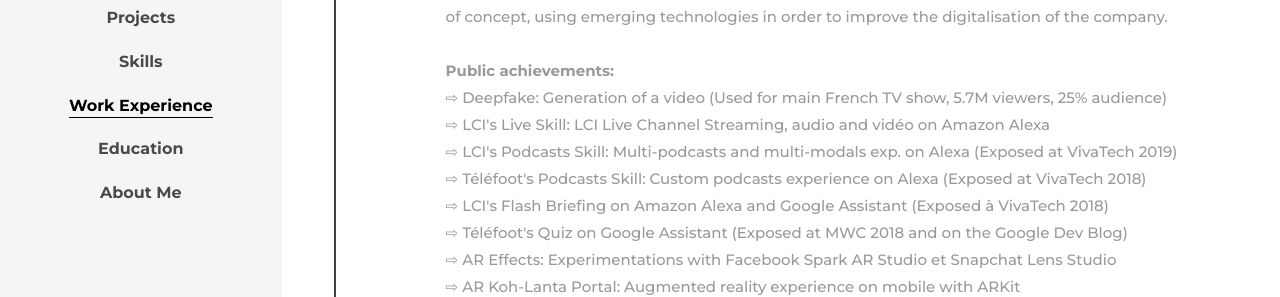
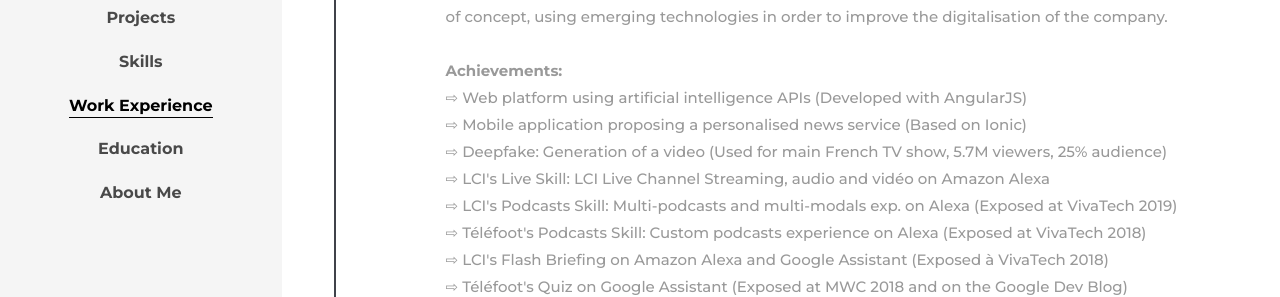
Before and after one commit to amallecourt/amallecourt.github.io, a plain HTML site: page work.html in a window 1280 px wide. Shown: the part 384-681 px from the top of the page. Drawn offline with Linux system fonts and the light colour scheme; a web font is replaced by a local one.

Commit message:
add minor fix

```diff
--- a/work.html
+++ b/work.html
@@ -81,7 +81,9 @@
     							<p>
                     In the Innovation Studio of TF1's Media Lab, I am in charge of the development of prototypes and proofs of concept, using emerging technologies in order to improve the digitalisation of the company.
                     <br><br>
-                    <strong>Public achievements:</strong><br>
+                    <strong>Achievements:</strong><br>
+                      ⇨ Web platform using artificial intelligence APIs (Developed with AngularJS)<br>
+                      ⇨ Mobile application proposing a personalised news service (Based on Ionic)<br>
                       ⇨ Deepfake: Generation of a video (Used for main French TV show, 5.7M viewers, 25% audience)<br>
                       ⇨ LCI's Live Skill: LCI Live Channel Streaming, audio and vidéo on Amazon Alexa<br>
                       ⇨ LCI's Podcasts Skill: Multi-podcasts and multi-modals exp. on Alexa (Exposed at VivaTech 2019)<br>
@@ -94,7 +96,7 @@
                       ⇨ Smart Mirror: Voice command device displaying TF1's assets (Exposed at VivaTech 2017)<br>
                     <br>
                     <strong>Other missions:</strong><br>
-                    ⇨ Studio's roadmap extending<br>
+                    ⇨ Studio's roadmap feeding<br>
                     ⇨ Management of a team composed of two developers<br>
                     ⇨ Project management: needs targeting, relation with external support<br>
                     ⇨ Contributed in event planning of TF1's stall at VivaTech (2017, 2018, 2019)<br>
```
